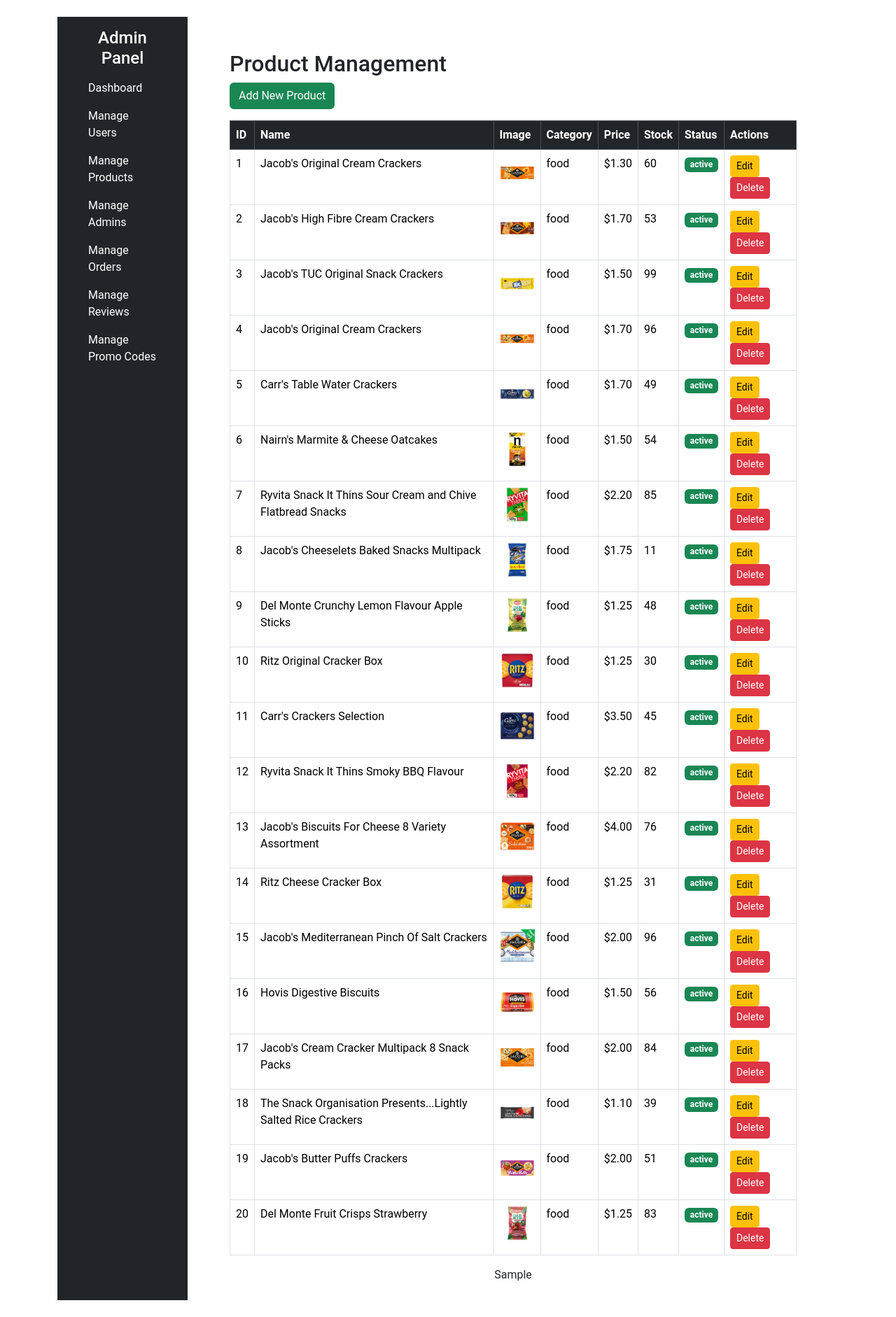
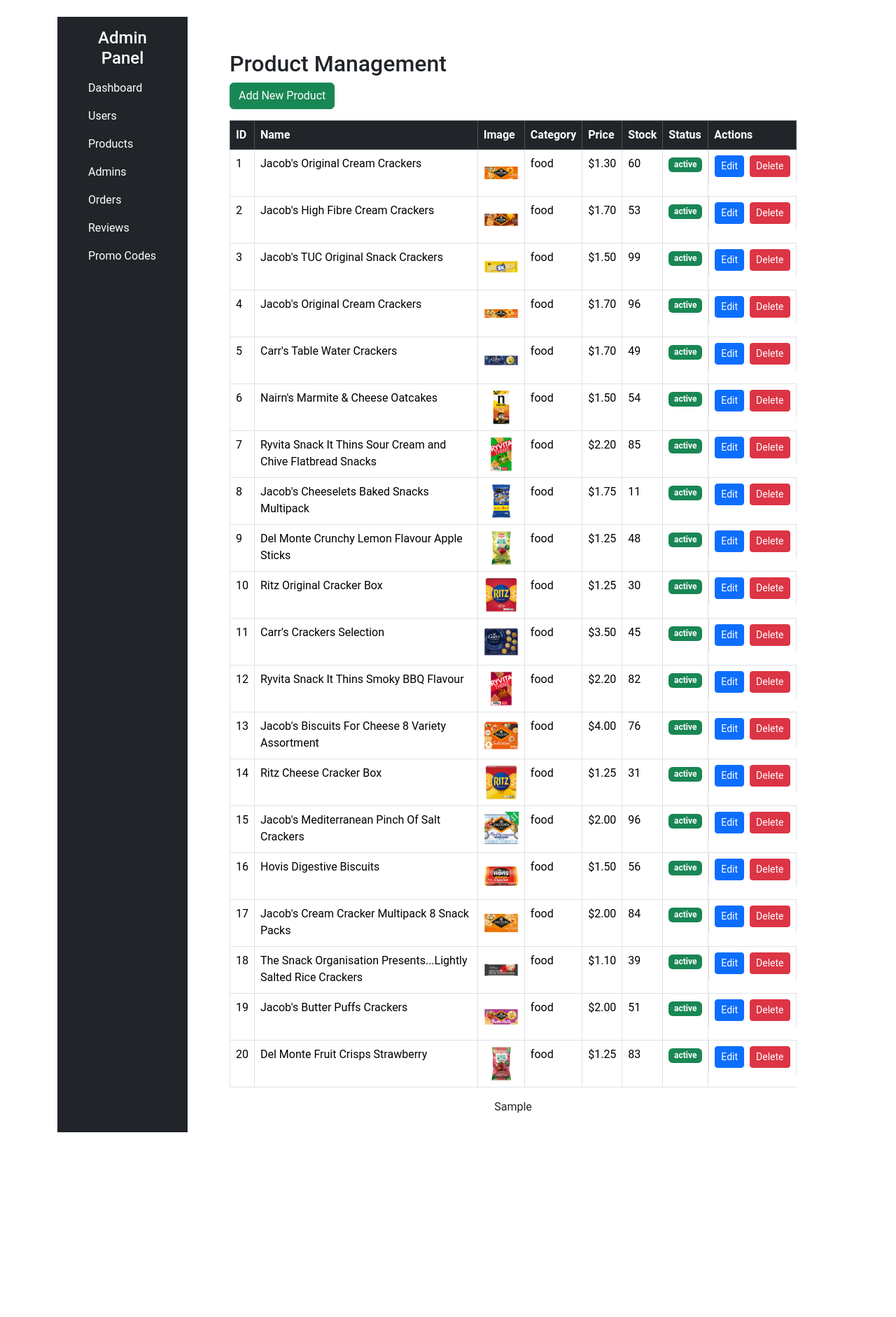
Before and after one commit to geqi777/IT_group_project, a Django app: template main_system/templates/operation/admin_product_list.html in a window 1280 px wide. Shown: the part 78-1960 px from the top of the page at 70% size. After the commit the page ends 1696 px from the top, so only its background shows below. Run offline with Django 5.2, Linux system fonts and the light colour scheme; data comes from the database, SQL or seed files in the repository; tables that the repository leaves empty hold one stand-in row (values such as "Sample post"); the template is opened without the code that fills it: values that come from a table or form of the project are taken from there, most other values are stand-ins (such as "Sample title", 1, 10 or a date in 2020).

Commit message:
sidebar  products

```diff
--- a/main_system/templates/operation/admin_dashboard.html
+++ b/main_system/templates/operation/admin_dashboard.html
@@ -12,22 +12,22 @@
                         <a class="nav-link text-white active" href="{% url 'admin_dashboard' %}">Dashboard</a>
                     </li>
                     <li class="nav-item">
-                        <a class="nav-link {% if section == 'users' %}active{% endif %} text-white" href="{% url 'admin_user_list' %}">Manage Users</a>
+                        <a class="nav-link {% if section == 'users' %}active{% endif %} text-white" href="{% url 'admin_user_list' %}">Users</a>
                     </li>
                     <li class="nav-item">
-                        <a class="nav-link {% if section == 'products' %}active{% endif %} text-white" href="{% url 'admin_product_list' %}">Manage Products</a>
+                        <a class="nav-link {% if section == 'products' %}active{% endif %} text-white" href="{% url 'admin_product_list' %}">Products</a>
                     </li>
                     <li class="nav-item">
-                        <a class="nav-link {% if section == 'admins' %}active{% endif %} text-white" href="{% url 'admin_operator_list' %}">Manage Admins</a>
+                        <a class="nav-link {% if section == 'admins' %}active{% endif %} text-white" href="{% url 'admin_operator_list' %}">Admins</a>
                     </li>
                     <li class="nav-item">
-                        <a class="nav-link {% if section == 'orders' %}active{% endif %} text-white" href="{% url 'admin_order_list' %}">Manage Orders</a>
+                        <a class="nav-link {% if section == 'orders' %}active{% endif %} text-white" href="{% url 'admin_order_list' %}">Orders</a>
                     </li>
                     <li class="nav-item">
-                        <a class="nav-link {% if section == 'reviews' %}active{% endif %} text-white" href="{% url 'admin_review_list' %}">Manage Reviews</a>
+                        <a class="nav-link {% if section == 'reviews' %}active{% endif %} text-white" href="{% url 'admin_review_list' %}">Reviews</a>
                     </li>
                     <li class="nav-item">
-                        <a class="nav-link {% if section == 'promo_codes' %}active{% endif %} text-white" href="{% url 'promo_code_list' %}">Manage Promo Codes</a>
+                        <a class="nav-link {% if section == 'promo_codes' %}active{% endif %} text-white" href="{% url 'promo_code_list' %}">Promo Codes</a>
                     </li>
                 </ul>
             </div>
--- a/main_system/templates/operation/admin_product_list.html
+++ b/main_system/templates/operation/admin_product_list.html
@@ -27,8 +27,8 @@
                 <td>${{ product.price }}</td>
                 <td>{{ product.stock }}</td>
                 <td><span class="badge bg-{% if product.status == 'active' %}success{% else %}danger{% endif %}">{{ product.status }}</span></td>
-                <td>
-                    <a href="{% url 'product_edit' product.id %}" class="btn btn-sm btn-warning">Edit</a>
+                <td class="d-flex gap-2">
+                    <a href="{% url 'product_edit' product.id %}" class="btn btn-sm btn-primary">Edit</a>
                     <a href="{% url 'product_delete' product.id %}" class="btn btn-sm btn-danger" onclick="return confirm('Are you sure?')">Delete</a>
                 </td>
             </tr>
```
